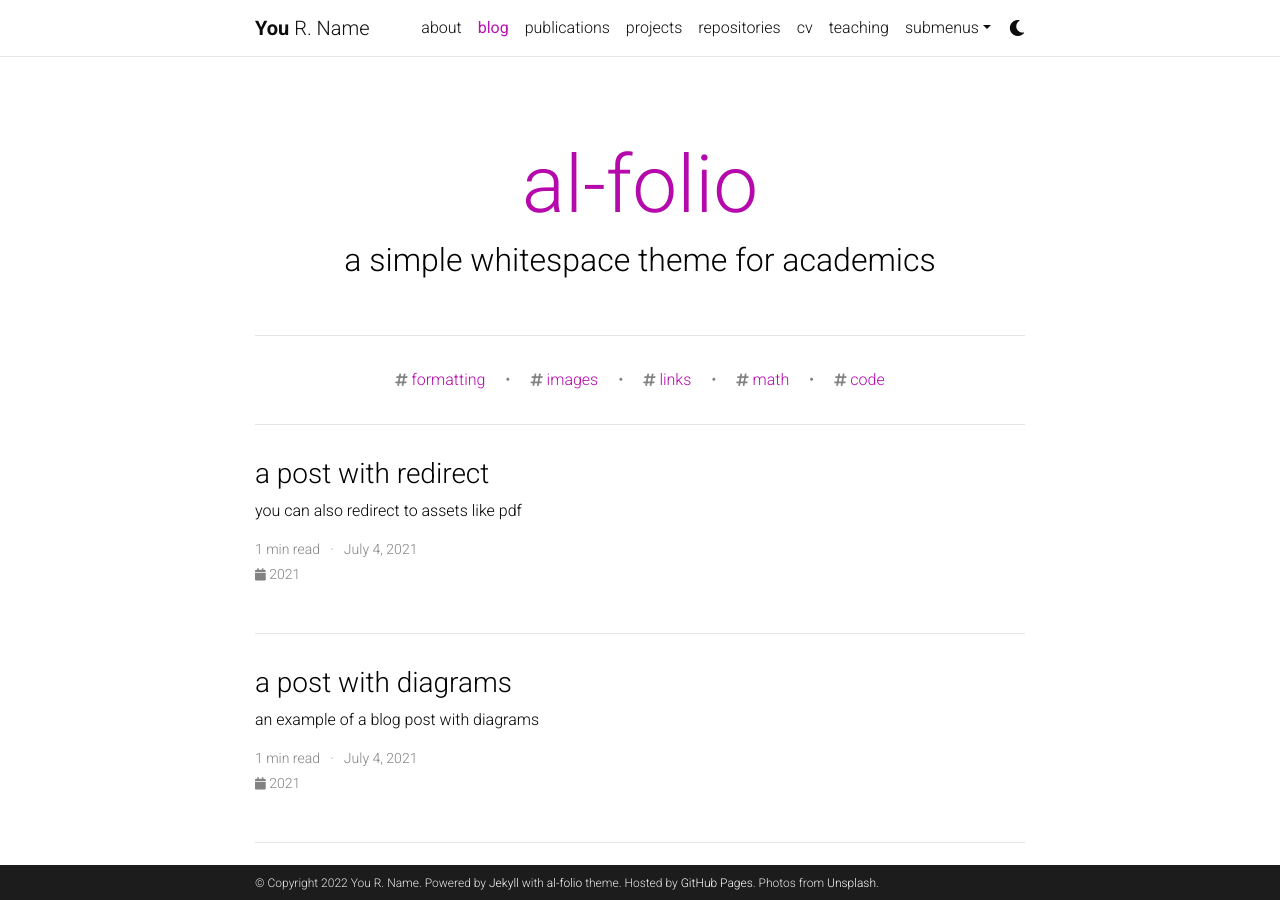
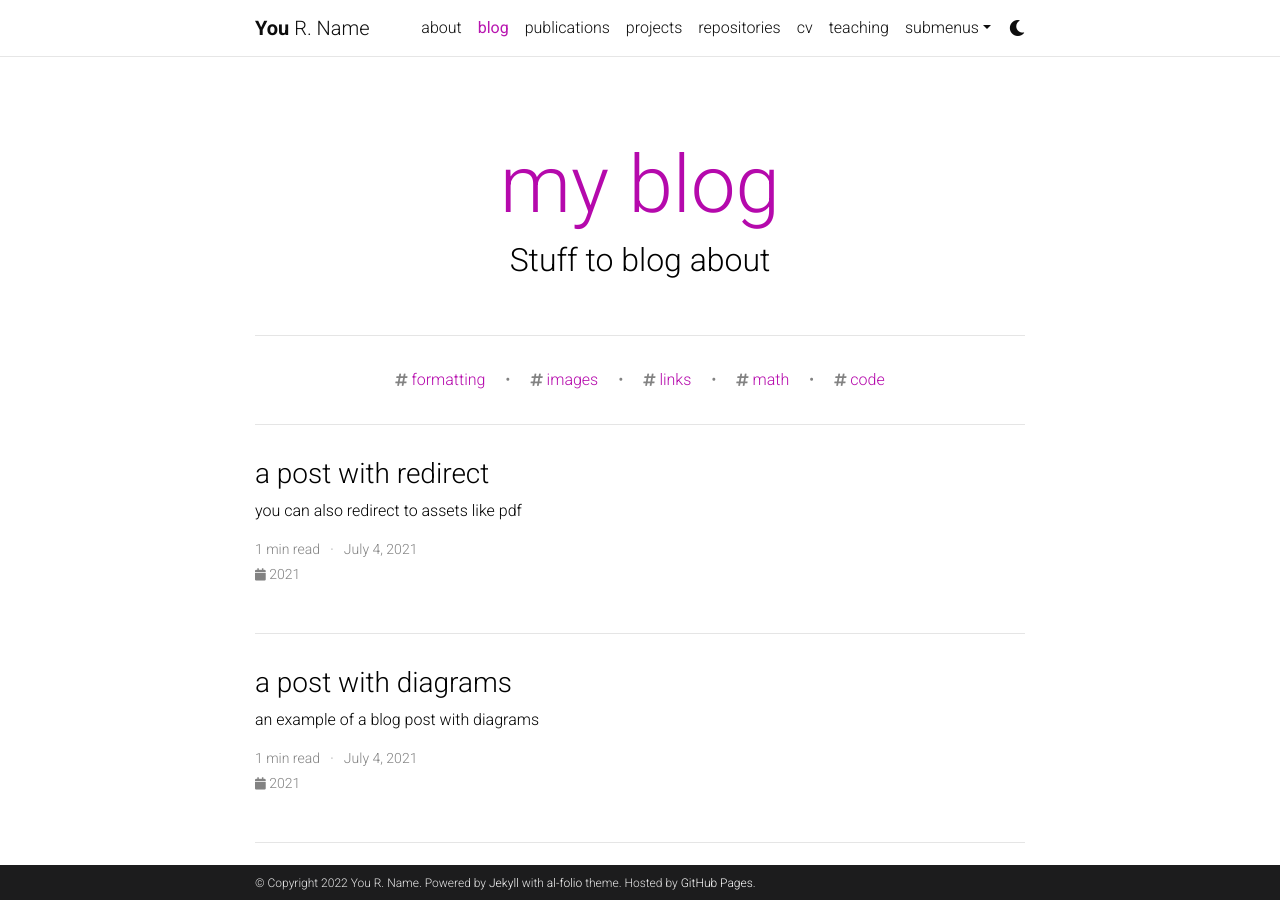
Before and after one commit to rifatom/rifato.github.io, a Jekyll site: the page built from blog/index.html, in a window 1280 px wide and 900 px high. Built offline with Jekyll 4.4.1, drawn with Linux system fonts in a browser that asks for light colours; the list of posts is cut into pages by our own code; comment, search, counter and statistics services are not loaded; a style sheet for code colours, icons or effects is not loaded.

Commit message:
Update _config.yml

```diff
--- a/_config.yml
+++ b/_config.yml
@@ -6,13 +6,12 @@ title: blank # the website title (if blank, full name will be used instead)
 first_name: You
 middle_name: R.
 last_name: Name
-email: you@example.com
+email: rifat.omerovic@gmail.com
 description: > # the ">" symbol means to ignore newlines until "footer_text:"
   A simple, whitespace theme for academics. Based on [*folio](https://github.com/bogoli/-folio) design.
 footer_text: >
   Powered by <a href="https://jekyllrb.com/" target="_blank">Jekyll</a> with <a href="https://github.com/alshedivat/al-folio">al-folio</a> theme.
   Hosted by <a href="https://pages.github.com/" target="_blank">GitHub Pages</a>.
-  Photos from <a href="https://unsplash.com" target="_blank">Unsplash</a>.
 keywords: jekyll, jekyll-theme, academic-website, portfolio-website  # add your own keywords or leave empty
 
 lang: en # the language of your site (for example: en, fr, cn, ru, etc.)
@@ -112,9 +111,9 @@ bing_site_verification:  # out your bing-site-verification ID (Bing Webmaster)
 # Blog
 # -----------------------------------------------------------------------------
 
-blog_name: al-folio # blog_name will be displayed in your blog page
+blog_name: my blog # blog_name will be displayed in your blog page
 blog_nav_title: blog # your blog must have a title for it to be displayed in the nav bar
-blog_description: a simple whitespace theme for academics
+blog_description: Stuff to blog about
 permalink: /blog/:year/:title/
 
 # Pagination
```
